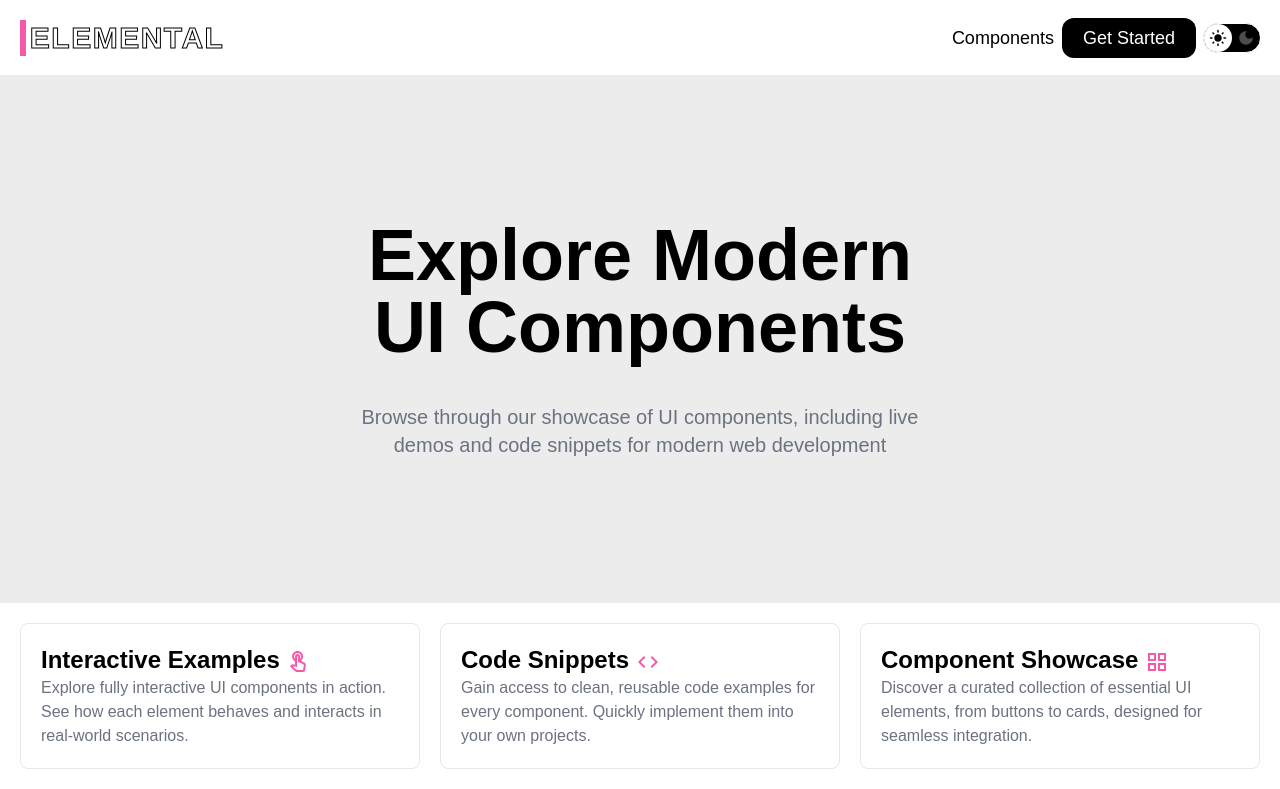
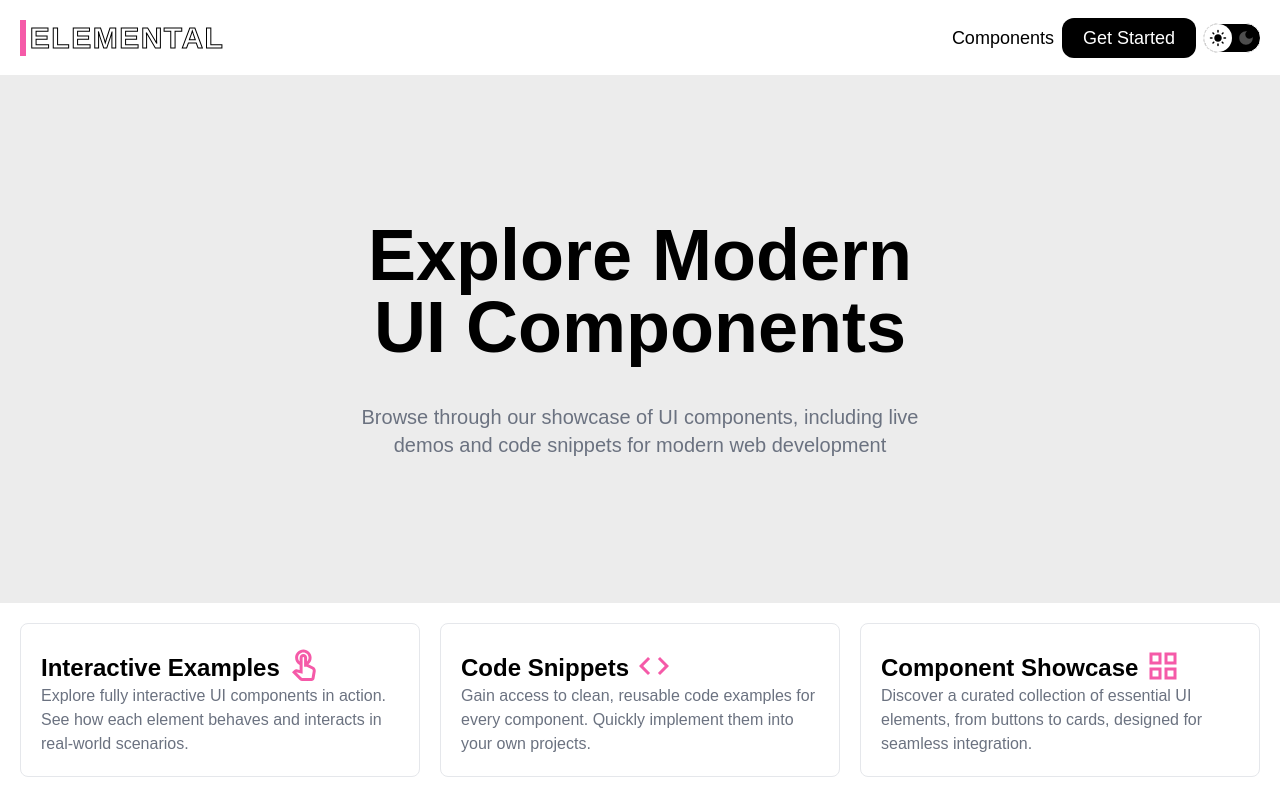
Before and after one commit to kevincas01/Elemental, a Next.js app in the folder elemental/: page / in a window 1280 px wide. Shown: the top 789 px of the page. Built offline with nearby package versions, Linux system fonts and the light colour scheme.

Commit message:
Card icon size change

```diff
--- a/elemental/app/Components/Card.tsx
+++ b/elemental/app/Components/Card.tsx
@@ -9,7 +9,7 @@ const Card = ({ title, body, icon }: CardProps) => {
   return (
     <div className="border rounded-lg p-5 hover:-translate-y-2 hover:shadow-darkCard dark:hover:shadow-lightCard dark:bg-darkBg dark:border-darkBgBorder transition-all duration-300">
       <h2 className="text-2xl">
-        {title} {icon && <span className="text-primary">{icon}</span>}
+        {title} {icon && <span className="text-primary text-4xl">{icon}</span>}
       </h2>
       <p className="text-grayText">{body}</p>
     </div>
```
